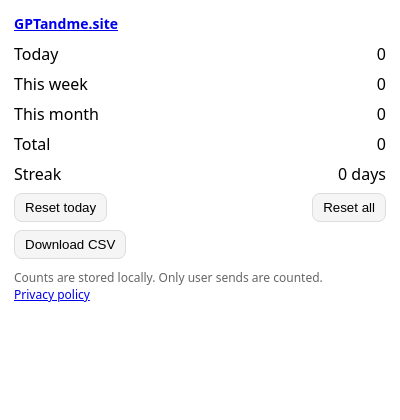
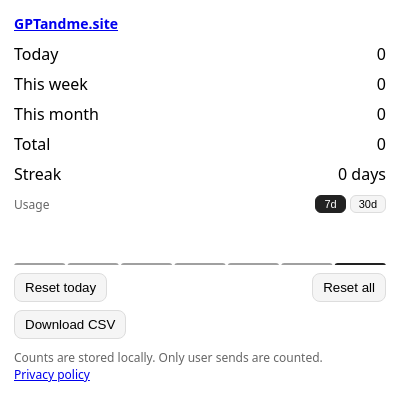
Before and after one commit to MadanChaollaPark/gptandme, a browser extension: page popup.html in a window 400 px wide. Drawn offline with Linux system fonts and the light colour scheme.

Commit message:
Add sparkline usage chart to popup
Renders a bar chart of daily query counts on a <canvas> element
with a 7d/30d toggle. Bars are rounded, HiDPI-aware, and today's
bar is highlighted. The chart updates live via storage listener.

```diff
--- a/popup.html
+++ b/popup.html
@@ -11,6 +11,13 @@
       button:hover { background: #eee; }
       code { font-family: ui-monospace, SFMono-Regular, Menlo, Consolas, monospace; }
       .muted { color: #666; font-size: 12px; margin-top: 10px; }
+      .chart-wrap { margin: 10px 0 4px; }
+      .chart-header { display: flex; justify-content: space-between; align-items: center; margin-bottom: 4px; }
+      .chart-header span { font-size: 12px; color: #666; }
+      .chart-toggle { display: flex; gap: 4px; }
+      .chart-toggle button { padding: 2px 8px; font-size: 11px; border-radius: 6px; border: 1px solid #ddd; background: #f5f5f5; cursor: pointer; }
+      .chart-toggle button.active { background: #222; color: #fff; border-color: #222; }
+      #sparkline { display: block; width: 100%; height: 48px; }
     </style>
   </head>
   <body>
@@ -20,6 +27,16 @@
     <div class="row"><div>This month</div><div id="month">0</div></div>
     <div class="row"><div>Total</div><div id="total">0</div></div>
     <div class="row"><div>Streak</div><div id="streak">0 days</div></div>
+    <div class="chart-wrap">
+      <div class="chart-header">
+        <span>Usage</span>
+        <div class="chart-toggle">
+          <button id="btn7d" class="active">7d</button>
+          <button id="btn30d">30d</button>
+        </div>
+      </div>
+      <canvas id="sparkline"></canvas>
+    </div>
     <div class="row">
       <button id="resetToday">Reset today</button>
       <button id="resetAll">Reset all</button>
--- a/popup.js
+++ b/popup.js
@@ -55,7 +55,56 @@ function getMonthTotal(byDate) {
   return sum;
 }
 
+function getRecentDays(byDate, n) {
+  const days = [];
+  const d = new Date();
+  for (let i = n - 1; i >= 0; i--) {
+    const dt = new Date(d);
+    dt.setDate(d.getDate() - i);
+    const key = `${dt.getFullYear()}-${String(dt.getMonth() + 1).padStart(2, '0')}-${String(dt.getDate()).padStart(2, '0')}`;
+    days.push(byDate[key] || 0);
+  }
+  return days;
+}
+
+function drawSparkline(values) {
+  const canvas = document.getElementById('sparkline');
+  const dpr = window.devicePixelRatio || 1;
+  const rect = canvas.getBoundingClientRect();
+  canvas.width = rect.width * dpr;
+  canvas.height = rect.height * dpr;
+  const ctx = canvas.getContext('2d');
+  ctx.scale(dpr, dpr);
+
+  const w = rect.width;
+  const h = rect.height;
+  const max = Math.max(...values, 1);
+  const n = values.length;
+  const barGap = 2;
+  const barW = Math.max(1, (w - barGap * (n - 1)) / n);
+  const radius = Math.min(barW / 2, 3);
+
+  ctx.clearRect(0, 0, w, h);
+  values.forEach((v, i) => {
+    const barH = Math.max(2, (v / max) * (h - 4));
+    const x = i * (barW + barGap);
+    const y = h - barH;
+    ctx.fillStyle = i === n - 1 ? '#222' : '#a0a0a0';
+    ctx.beginPath();
+    ctx.moveTo(x + radius, y);
+    ctx.lineTo(x + barW - radius, y);
+    ctx.quadraticCurveTo(x + barW, y, x + barW, y + radius);
+    ctx.lineTo(x + barW, y + barH);
+    ctx.lineTo(x, y + barH);
+    ctx.lineTo(x, y + radius);
+    ctx.quadraticCurveTo(x, y, x + radius, y);
+    ctx.fill();
+  });
+}
+
 document.addEventListener('DOMContentLoaded', () => {
+  let chartDays = 7;
+
   function updateDisplay() {
     chrome.storage.local.get({ byDate: {}, total: 0 }, (data) => {
       const today = data.byDate[todayKey()] || 0;
@@ -67,10 +116,24 @@ document.addEventListener('DOMContentLoaded', () => {
       document.getElementById('total').textContent = total;
       document.getElementById('streak').textContent =
         streak > 0 ? `${streak} day${streak === 1 ? '' : 's'}` : '0 days';
+      drawSparkline(getRecentDays(data.byDate, chartDays));
     });
   }
 
   updateDisplay();
+
+  document.getElementById('btn7d').addEventListener('click', () => {
+    chartDays = 7;
+    document.getElementById('btn7d').classList.add('active');
+    document.getElementById('btn30d').classList.remove('active');
+    updateDisplay();
+  });
+  document.getElementById('btn30d').addEventListener('click', () => {
+    chartDays = 30;
+    document.getElementById('btn30d').classList.add('active');
+    document.getElementById('btn7d').classList.remove('active');
+    updateDisplay();
+  });
 
   // Listen for changes in storage and update the display
   chrome.storage.onChanged.addListener((changes, namespace) => {
```
